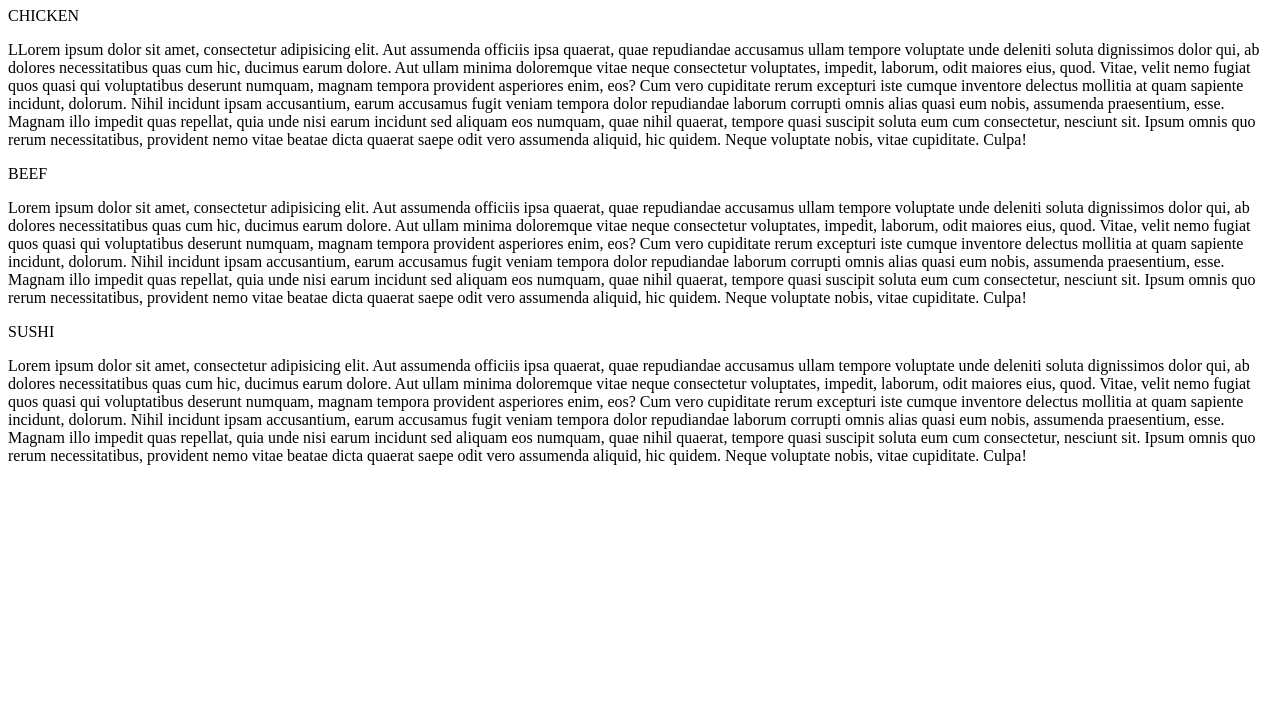
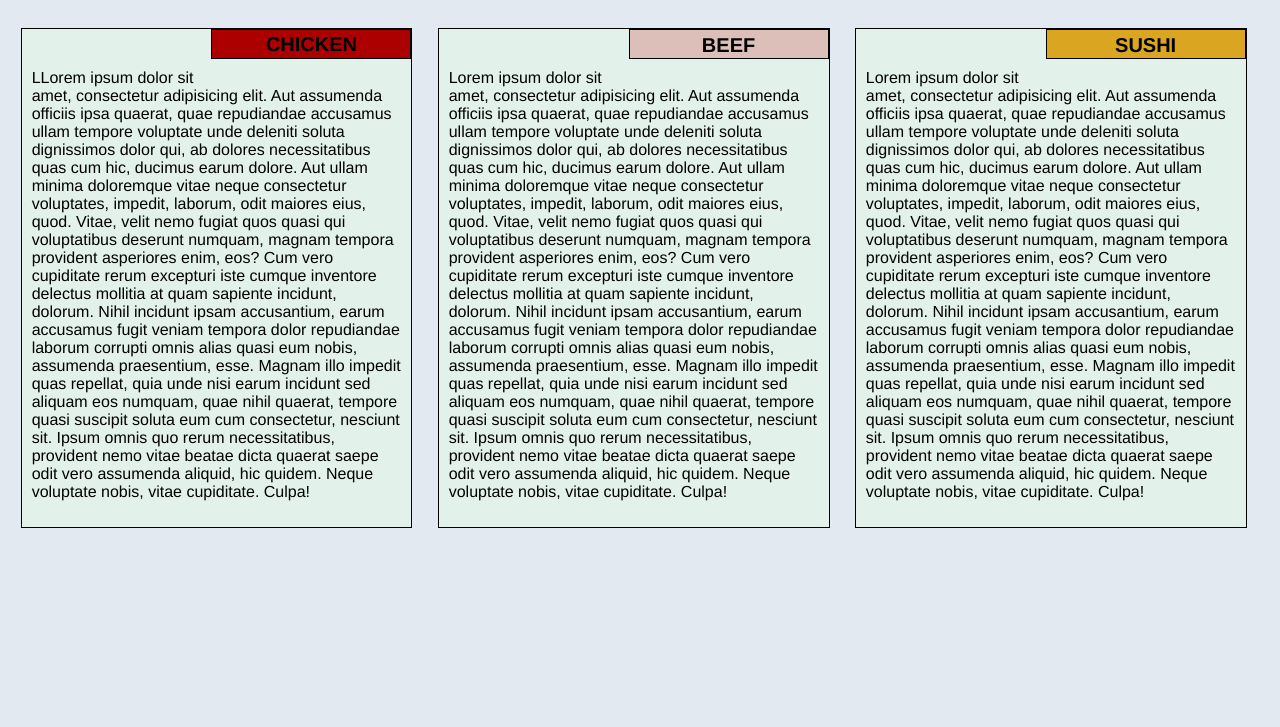
Before and after one commit to JoseAlvr/Coursera-test, a plain HTML site: page module2-solution/index.html in a window 1280 px wide. Shown: the part 73-800 px from the top of the page. Drawn offline with Linux system fonts and the light colour scheme; files that its build step writes are made by us from their sources; the site is published under a folder, as on GitHub Pages, so addresses that start at the root find nothing.

Commit message:
My Module 2 Coding Assignment solution

```diff
--- a/module2-solution/index.html
+++ b/module2-solution/index.html
@@ -4,7 +4,7 @@
 <meta charset="utf-8">
 <meta name="viewport" content="width=device-width, initial-scale=1">
 <title>Responsive Layout</title>
-<link rel="stylesheet" href="/module2-solution/CSS/MyCSS.css">
+<link rel="stylesheet" href="Coursera-test/module2-solution/CSS/MyCSS.css">
 
 </head>
 <body>
```
